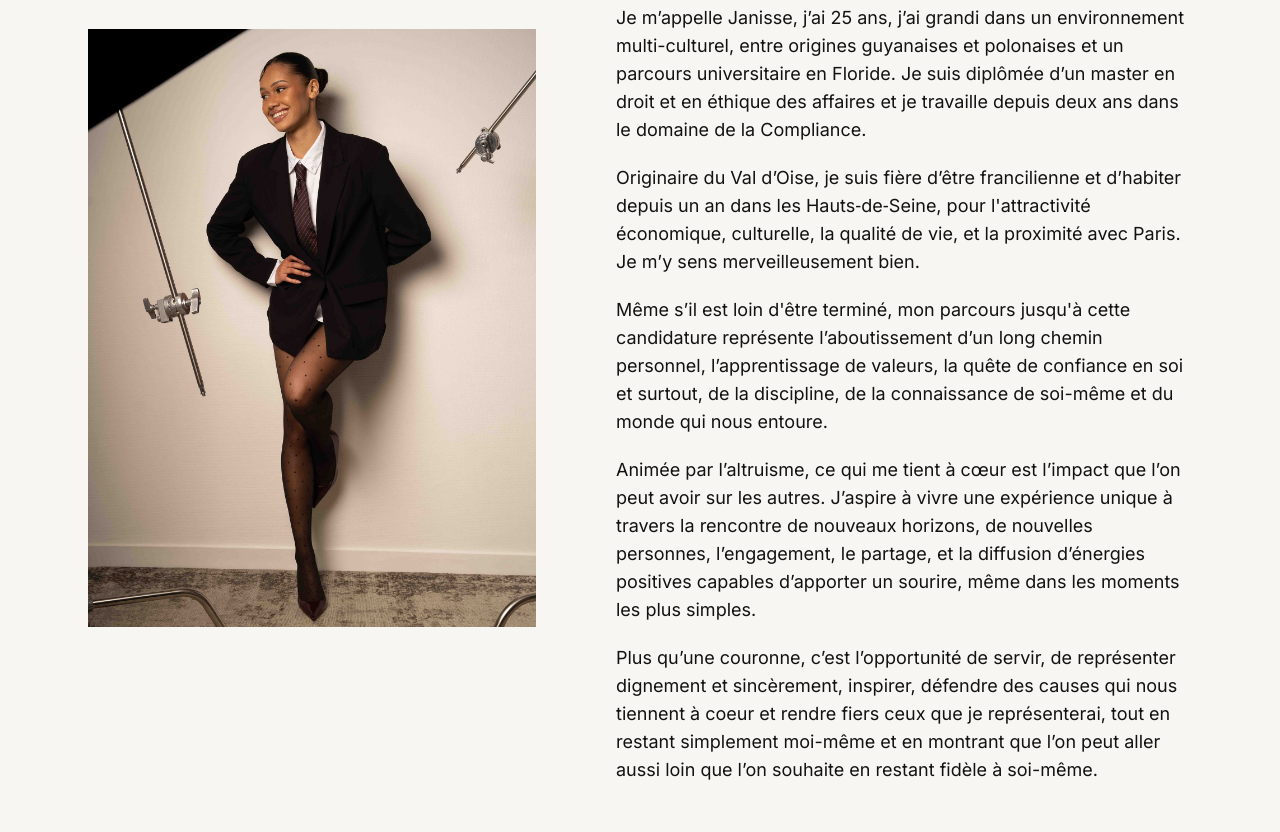
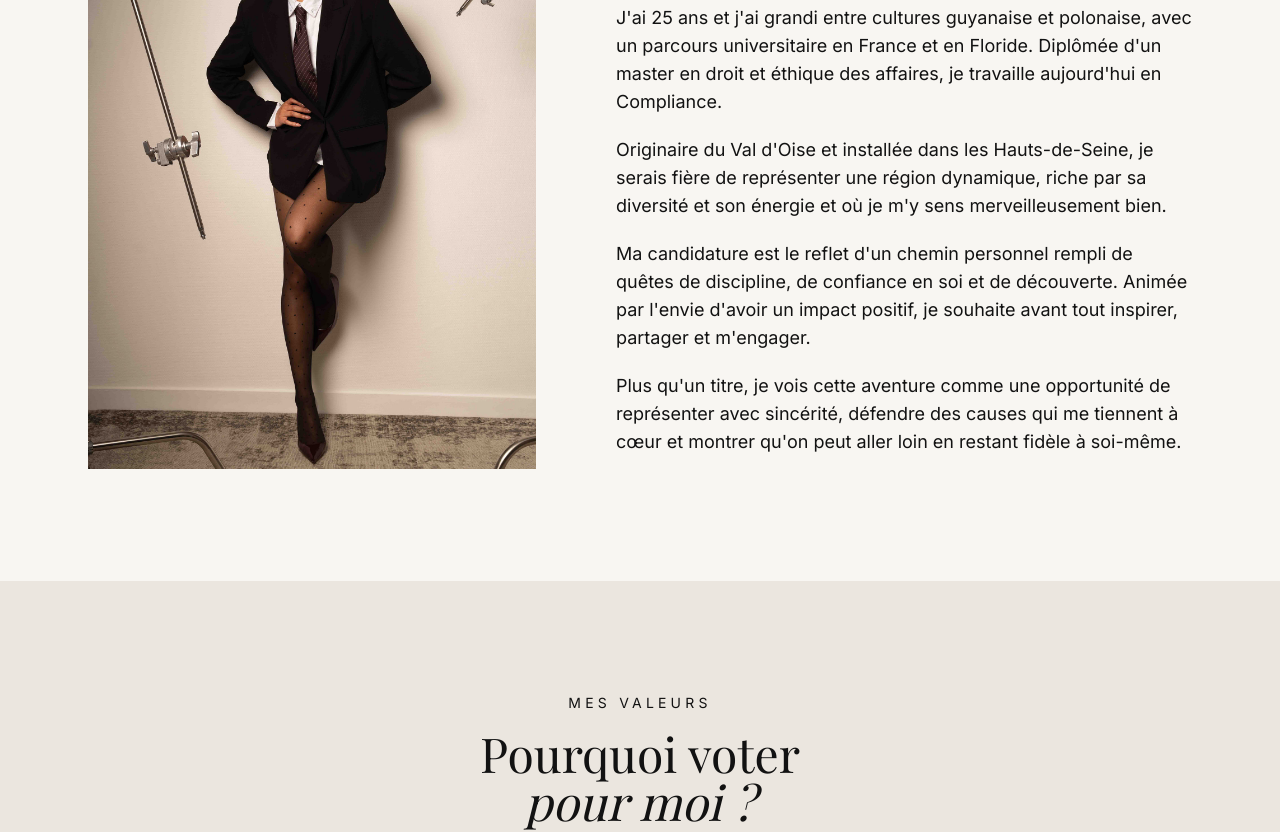
Before and after one commit to Yawleen/janisse-constable-website, a Next.js app: page / in a window 1280 px wide. Shown: the part 1040-1872 px from the top of the page. Built offline with nearby package versions, Linux system fonts and the light colour scheme.

Commit message:
feat: update about text

```diff
--- a/components/sections/About.tsx
+++ b/components/sections/About.tsx
@@ -17,39 +17,28 @@ const About = () => {
         <h2>Qui suis-je ?</h2>
         <div className="space-y-5">
           <p>
-            Je m’appelle Janisse, j’ai 25 ans, j’ai grandi dans un environnement
-            multi-culturel, entre origines guyanaises et polonaises et un
-            parcours universitaire en Floride. Je suis diplômée d’un master en
-            droit et en éthique des affaires et je travaille depuis deux ans
-            dans le domaine de la Compliance.
+            J&apos;ai 25 ans et j&apos;ai grandi entre cultures guyanaise et
+            polonaise, avec un parcours universitaire en France et en Floride.
+            Diplômée d&apos;un master en droit et éthique des affaires, je
+            travaille aujourd&apos;hui en Compliance.
           </p>
           <p>
-            Originaire du Val d’Oise, je suis fière d’être francilienne et
-            d’habiter depuis un an dans les Hauts‑de‑Seine, pour
-            l&apos;attractivité économique, culturelle, la qualité de vie, et la
-            proximité avec Paris. Je m’y sens merveilleusement bien.
+            Originaire du Val d&apos;Oise et installée dans les Hauts-de-Seine,
+            je serais fière de représenter une région dynamique, riche par sa
+            diversité et son énergie et où je m&apos;y sens merveilleusement
+            bien.
           </p>
           <p>
-            Même s’il est loin d&apos;être terminé, mon parcours jusqu&apos;à
-            cette candidature représente l’aboutissement d’un long chemin
-            personnel, l’apprentissage de valeurs, la quête de confiance en soi
-            et surtout, de la discipline, de la connaissance de soi-même et du
-            monde qui nous entoure.
+            Ma candidature est le reflet d&apos;un chemin personnel rempli de
+            quêtes de discipline, de confiance en soi et de découverte. Animée
+            par l&apos;envie d&apos;avoir un impact positif, je souhaite avant
+            tout inspirer, partager et m&apos;engager.
           </p>
           <p>
-            Animée par l’altruisme, ce qui me tient à cœur est l’impact que l’on
-            peut avoir sur les autres. J’aspire à vivre une expérience unique à
-            travers la rencontre de nouveaux horizons, de nouvelles personnes,
-            l’engagement, le partage, et la diffusion d’énergies positives
-            capables d’apporter un sourire, même dans les moments les plus
-            simples.
-          </p>
-          <p>
-            Plus qu’une couronne, c’est l’opportunité de servir, de représenter
-            dignement et sincèrement, inspirer, défendre des causes qui nous
-            tiennent à coeur et rendre fiers ceux que je représenterai, tout en
-            restant simplement moi-même et en montrant que l’on peut aller aussi
-            loin que l’on souhaite en restant fidèle à soi-même.
+            Plus qu&apos;un titre, je vois cette aventure comme une opportunité
+            de représenter avec sincérité, défendre des causes qui me tiennent à
+            cœur et montrer qu&apos;on peut aller loin en restant fidèle à
+            soi-même.
           </p>
         </div>
       </div>
```
